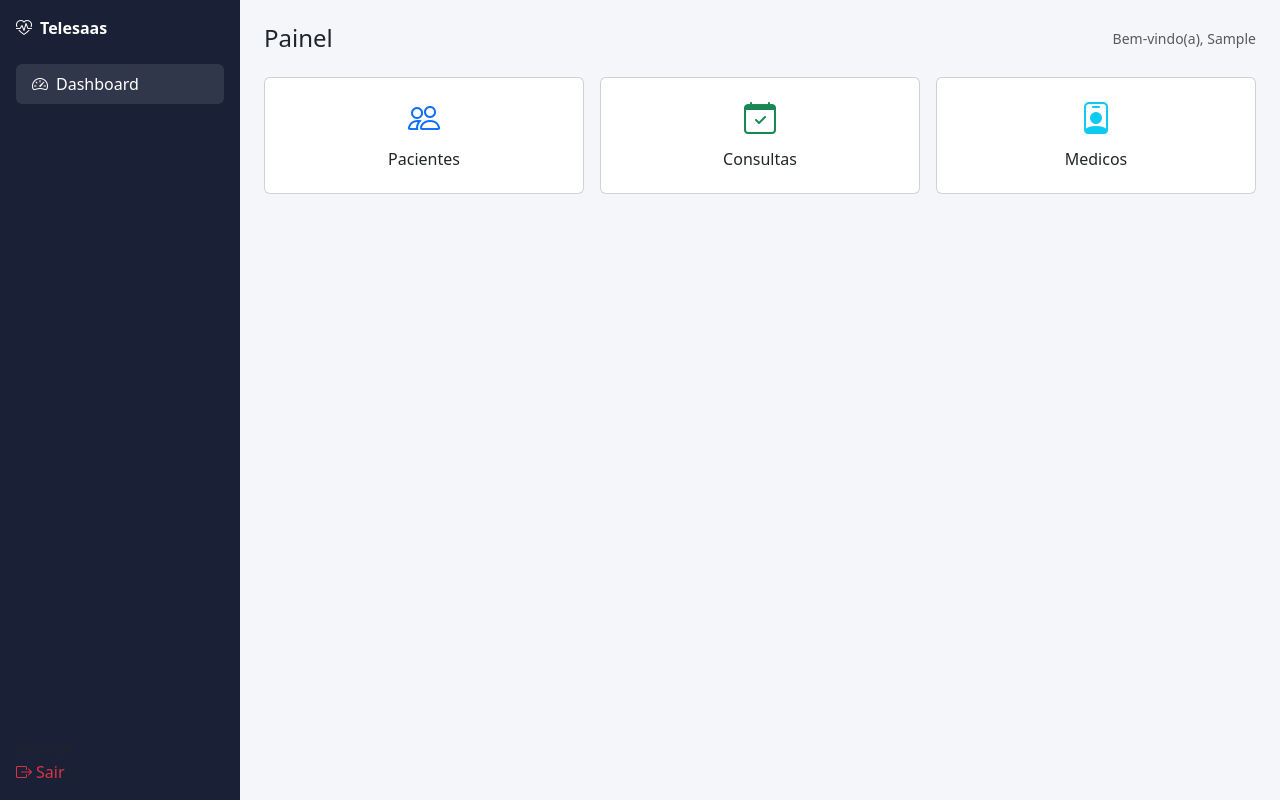
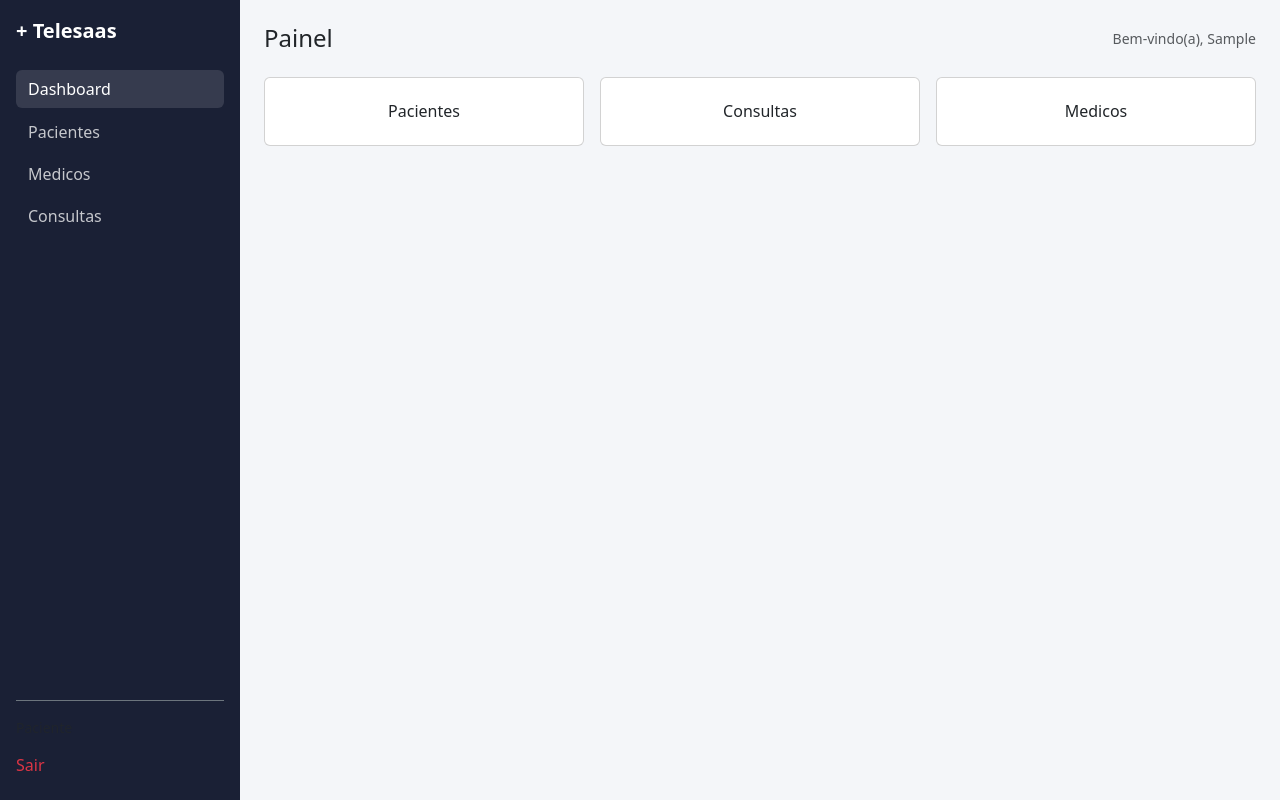
Before and after one commit to admbrazil/Projeto-SaaS, a Django app: page /painel/ in a window 1280 px wide. Run offline with Django 4.2, Linux system fonts and the light colour scheme; a user stored in the database is signed in; tables that the repository leaves empty hold one stand-in row (values such as "Sample post"); parts of the project's set-up code (start-up, migrations or seed data) failed here and were passed over.

Commit message:
feat: sidebar com links de navegacao

```diff
--- a/templates/base.html
+++ b/templates/base.html
@@ -5,34 +5,40 @@
   <meta name="viewport" content="width=device-width, initial-scale=1.0">
   <title>{% block title %}Telesaas{% endblock %}</title>
   <link rel="stylesheet" href="https://cdn.jsdelivr.net/npm/bootstrap@5.3.0/dist/css/bootstrap.min.css">
-  <link rel="stylesheet" href="https://cdn.jsdelivr.net/npm/bootstrap-icons@1.11.0/font/bootstrap-icons.css">
   {% block extra_css %}{% endblock %}
   <style>
-    :root { --color-primary: #0d6efd; --color-sidebar: #1a2035; }
+    :root { --sidebar: #1a2035; }
     body { background: #f4f6f9; }
-    .sidebar {
-      width: 240px; min-height: 100vh;
-      background: var(--color-sidebar); color: #fff;
-      position: fixed; top: 0; left: 0;
-    }
-    .main-content { margin-left: 240px; padding: 1.5rem; }
-    .sidebar .nav-link { color: rgba(255,255,255,.75); }
-    .sidebar .nav-link:hover,
-    .sidebar .nav-link.active { color: #fff; background: rgba(255,255,255,.1); border-radius: .375rem; }
+    .sidebar { width:240px; min-height:100vh; background:var(--sidebar); color:#fff; position:fixed; top:0; left:0; overflow-y:auto; }
+    .main-content { margin-left:240px; padding:1.5rem; }
+    .sidebar .nav-link { color:rgba(255,255,255,.75); padding:.45rem .75rem; border-radius:.375rem; }
+    .sidebar .nav-link:hover, .sidebar .nav-link.active { color:#fff; background:rgba(255,255,255,.12); }
+    .sidebar .nav-link.text-danger:hover { background:rgba(220,53,69,.15); }
   </style>
 </head>
 <body>
 {% if user.is_authenticated %}
   <div class="sidebar d-flex flex-column p-3">
-    <a class="navbar-brand text-white fw-bold mb-4" href="/painel/">
-      <i class="bi bi-heart-pulse me-2"></i>Telesaas
+    <a class="text-white fw-bold mb-4 text-decoration-none fs-5" href="/painel/">
+      + Telesaas
     </a>
-    {% block sidebar_nav %}{% endblock %}
-    <div class="mt-auto">
-      <small class="text-muted">{{ user.get_role_display }}</small><br>
-      <a href="{% url 'accounts:logout' %}" class="nav-link text-danger">
-        <i class="bi bi-box-arrow-right me-1"></i>Sair
+    <nav class="nav flex-column flex-grow-1 gap-1">
+      <a href="/painel/" class="nav-link {% if request.resolver_match.url_name == 'dashboard' %}active{% endif %}">
+        Dashboard
       </a>
+      <a href="/painel/pacientes/" class="nav-link {% if request.resolver_match.url_name == 'pacientes' %}active{% endif %}">
+        Pacientes
+      </a>
+      <a href="/painel/medicos/" class="nav-link {% if request.resolver_match.url_name == 'medicos' %}active{% endif %}">
+        Medicos
+      </a>
+      <a href="/painel/consultas/" class="nav-link {% if request.resolver_match.url_name == 'consultas' %}active{% endif %}">
+        Consultas
+      </a>
+    </nav>
+    <div class="mt-auto pt-3 border-top border-secondary">
+      <small class="text-muted d-block mb-2">{{ user.get_role_display }}</small>
+      <a href="{% url 'accounts:logout' %}" class="nav-link text-danger px-0">Sair</a>
     </div>
   </div>
   <div class="main-content">
```
